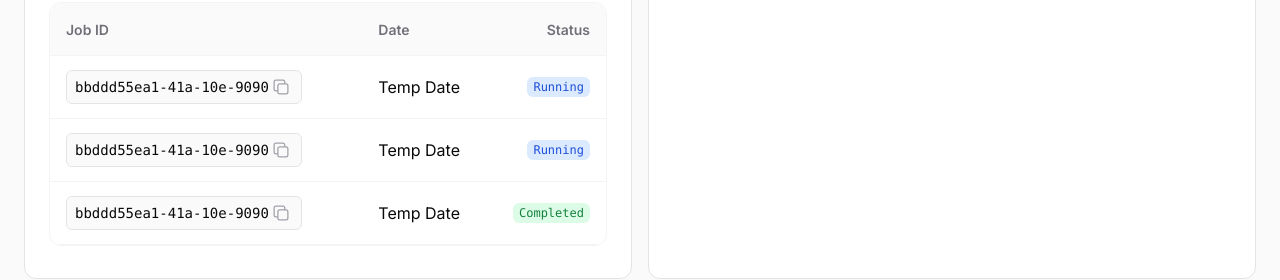
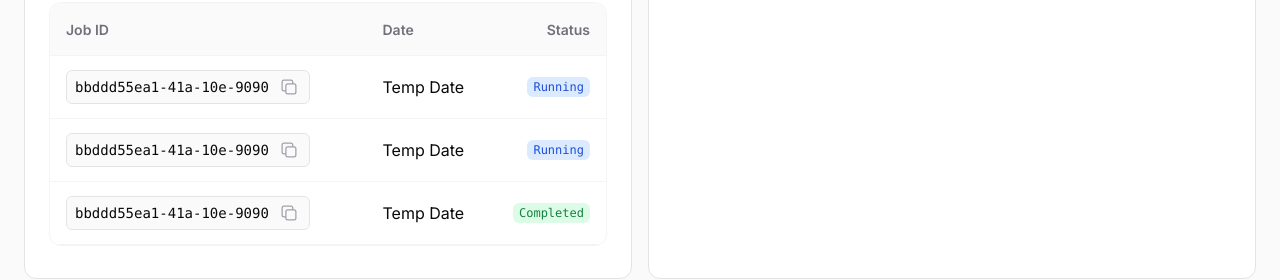
Before and after one commit to Nevnet99/fe-tt, a Next.js app: page / in a window 1280 px wide. Shown: the part 223-503 px from the top of the page. Built offline with nearby package versions, Linux system fonts and the light colour scheme.

Commit message:
fix: add missing gap to CopyCode component

```diff
--- a/src/components/atoms/CopyCode/index.tsx
+++ b/src/components/atoms/CopyCode/index.tsx
@@ -12,7 +12,7 @@ export const CopyCode = ({ code }: { code: string }) => {
 	};
 
 	return (
-		<div className="flex items-center px-2 py-1 bg-background-secondary border border-border-primary rounded-md w-fit">
+		<div className="flex items-center px-2 py-1 gap-2 bg-background-secondary border border-border-primary rounded-md w-fit">
 			<Typography as="p" variant="code" visual="small">
 				{code}
 			</Typography>
```
